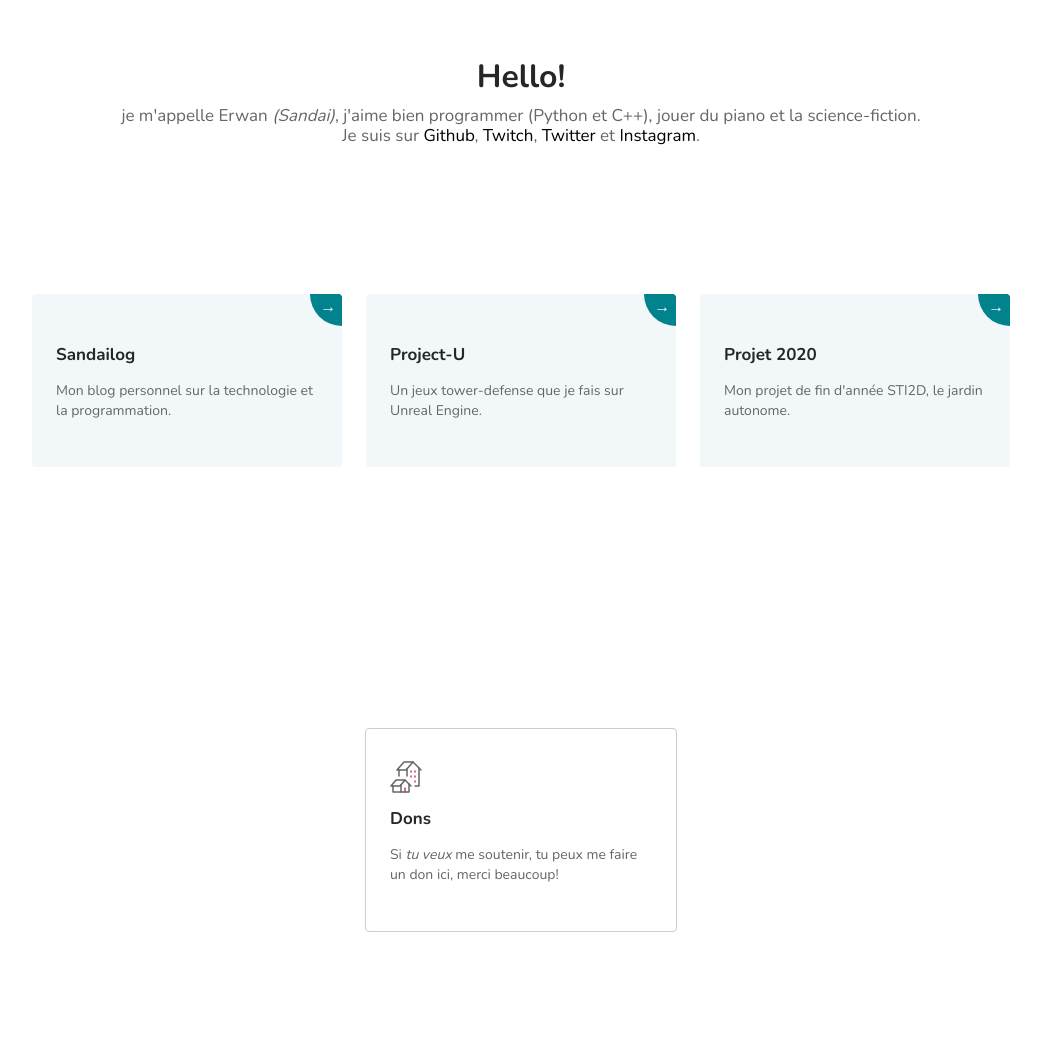
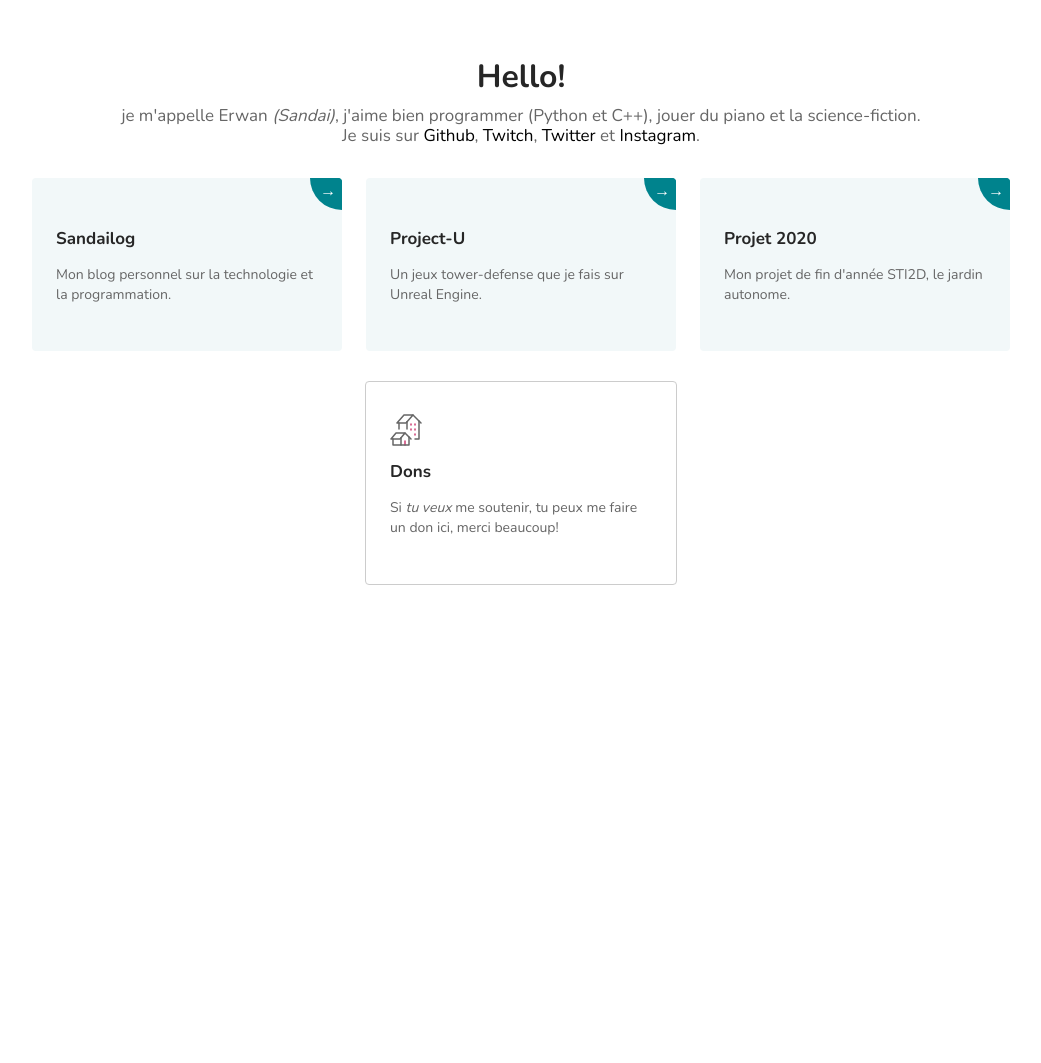
Before and after one commit to Erwan-Egasse/sandaidev.github.io, a Jekyll site: the page index.html, which Jekyll copies as it is, in a window 1280 px wide. Shown: the whole page, without its empty margins (119-1160 px from the left). Built offline with Jekyll 4.4.1, drawn with Linux system fonts in a browser that asks for light colours; after the commit the page ends 900 px from its top, so only the background shows below that.

Commit message:
Ajusted cards container height

```diff
--- a/css/landingpage.css
+++ b/css/landingpage.css
@@ -5,14 +5,14 @@
 
 html,
 body {
-  height: 100%;
+  height: 90%;
   font-family: "Nunito", sans-serif;
   font-size: 16px;
 }
 
 .container {
   width: 100%;
-  height: 100%;
+  height: 60%;
   display: flex;
   flex-wrap: wrap;
   align-items: center;
```
Also changed, not shown: index.html (+36 -0 lines).
